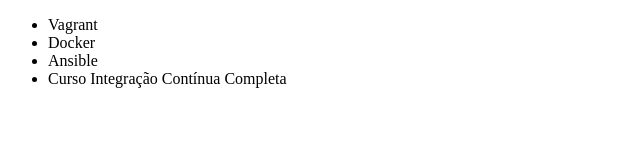
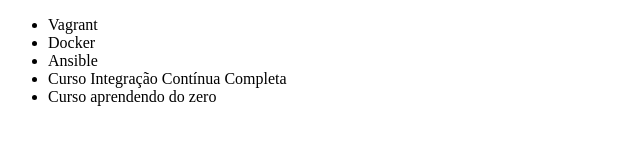
Before and after one commit to Jeffelix085/carlos, a plain HTML site: page index.html in a window 1280 px wide. Shown: the whole page, without its empty margins (0-640 px from the left). Drawn offline with Linux system fonts and the light colour scheme.

Commit message:
Adicionando novo curso na lista - Começando do zero

```diff
--- a/index.html
+++ b/index.html
@@ -2,7 +2,7 @@
 <html lang="en">
 <head>
     <meta charset="UTF-8">
-    <title>Cursos da Alura</title>
+    <title>Cursos de DevOps da Alura</title>
 </head>
 <body>
     <ul>
@@ -10,6 +10,7 @@
         <li>Docker</li>
         <li>Ansible</li>
         <li>Curso Integração Contínua Completa</li>
+        <li>Curso aprendendo do zero </li>
     </ul>
 </body>
 </html>
```
